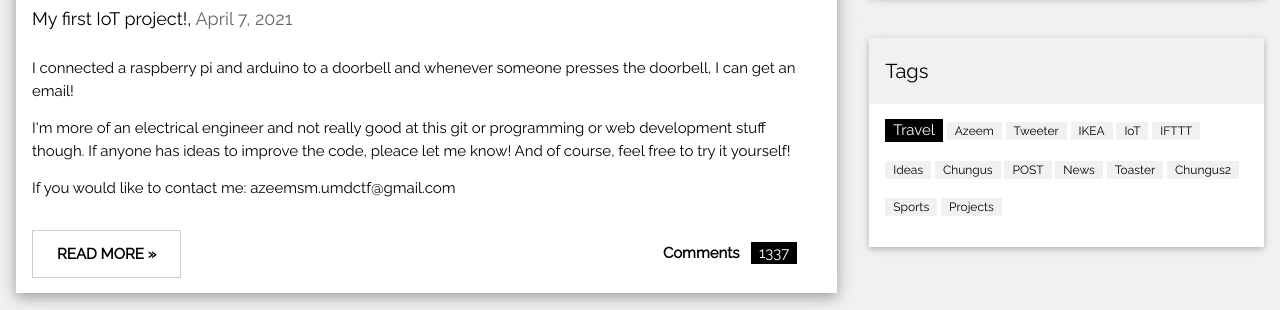
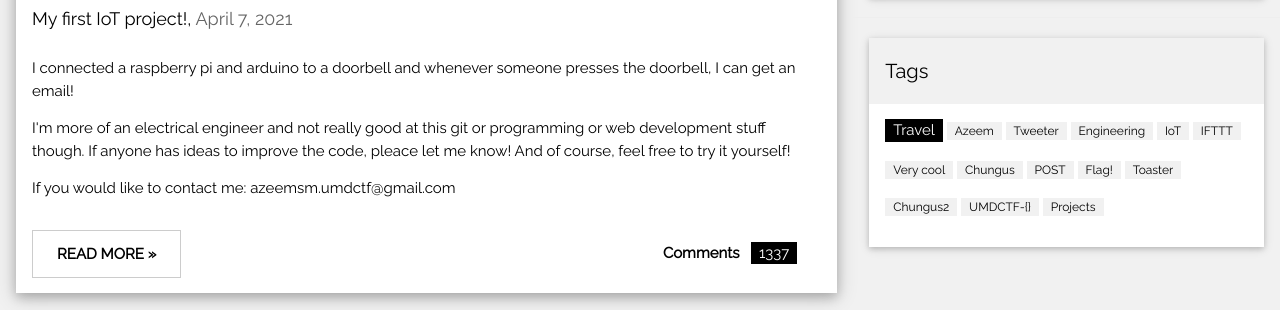
Before and after one commit to TommasoGiorgio/azeemsm-umdctf.github.io, a plain HTML site: page index.html in a window 1280 px wide. Shown: the part 1069-1379 px from the top of the page. Drawn offline with nearby package versions, Linux system fonts and the light colour scheme.

Commit message:
Update index.html

```diff
--- a/index.html
+++ b/index.html
@@ -141,10 +141,10 @@ and is wrapped around the whole page content, except for the footer in this exam
     </div>
     <div class="w3-container w3-white">
     <p><span class="w3-tag w3-black w3-margin-bottom">Travel</span> <span class="w3-tag w3-light-grey w3-small w3-margin-bottom">Azeem</span> <span class="w3-tag w3-light-grey w3-small w3-margin-bottom">Tweeter</span>
-      <span class="w3-tag w3-light-grey w3-small w3-margin-bottom">IKEA</span> <span class="w3-tag w3-light-grey w3-small w3-margin-bottom">IoT</span> <span class="w3-tag w3-light-grey w3-small w3-margin-bottom">IFTTT</span>
-      <span class="w3-tag w3-light-grey w3-small w3-margin-bottom">Ideas</span> <span class="w3-tag w3-light-grey w3-small w3-margin-bottom">Chungus</span> <span class="w3-tag w3-light-grey w3-small w3-margin-bottom">POST</span>
-      <span class="w3-tag w3-light-grey w3-small w3-margin-bottom">News</span> <span class="w3-tag w3-light-grey w3-small w3-margin-bottom">Toaster</span> <span class="w3-tag w3-light-grey w3-small w3-margin-bottom">Chungus2</span>
-      <span class="w3-tag w3-light-grey w3-small w3-margin-bottom">Sports</span> <span class="w3-tag w3-light-grey w3-small w3-margin-bottom">Projects</span>
+      <span class="w3-tag w3-light-grey w3-small w3-margin-bottom">Engineering</span> <span class="w3-tag w3-light-grey w3-small w3-margin-bottom">IoT</span> <span class="w3-tag w3-light-grey w3-small w3-margin-bottom">IFTTT</span>
+      <span class="w3-tag w3-light-grey w3-small w3-margin-bottom">Very cool</span> <span class="w3-tag w3-light-grey w3-small w3-margin-bottom">Chungus</span> <span class="w3-tag w3-light-grey w3-small w3-margin-bottom">POST</span>
+      <a href="https://www.youtube.com/watch?v=dQw4w9WgXcQ"><span class="w3-tag w3-light-grey w3-small w3-margin-bottom">Flag!</span></a> <span class="w3-tag w3-light-grey w3-small w3-margin-bottom">Toaster</span> <span class="w3-tag w3-light-grey w3-small w3-margin-bottom">Chungus2</span>
+      <span class="w3-tag w3-light-grey w3-small w3-margin-bottom">UMDCTF-{}</span> <!--you thought it could be that easy to just look in source and search?--> <span class="w3-tag w3-light-grey w3-small w3-margin-bottom">Projects</span>
     </p>
     </div>
   </div>
```
